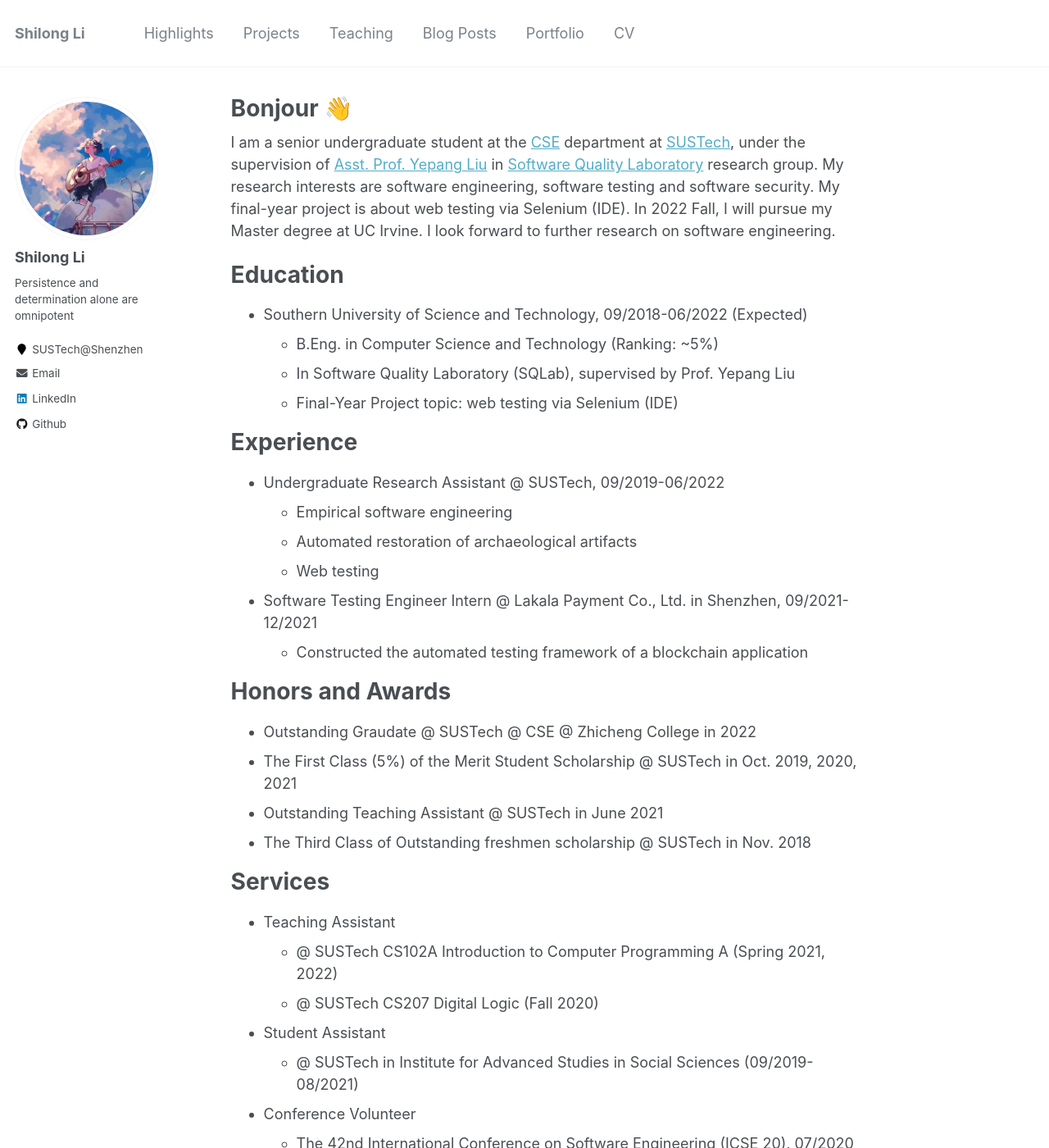
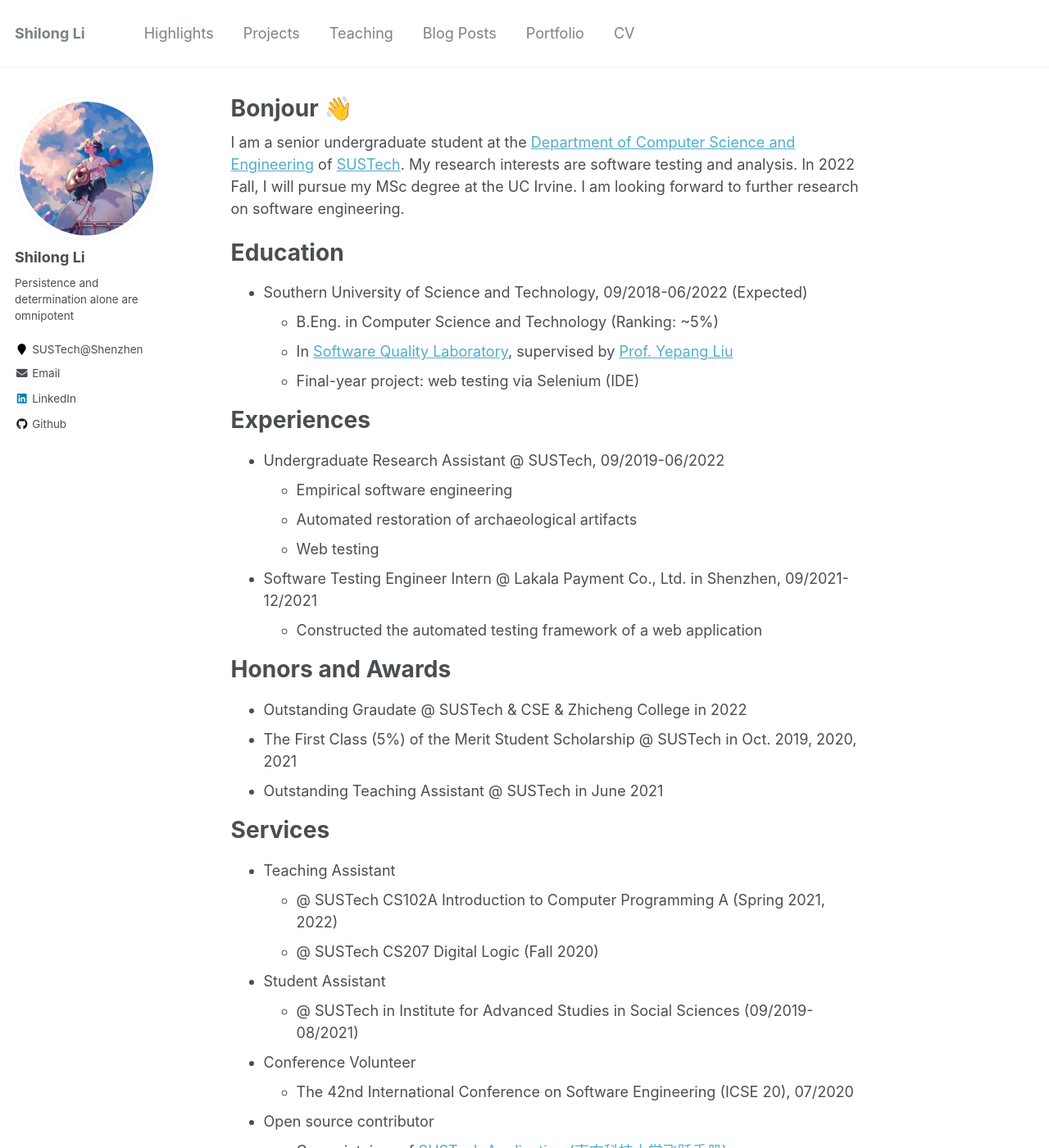
Before and after one commit to lethal233/lethal233.github.io, a Jekyll site: the page built from _pages/about.md, in a window 1280 px wide and 1400 px high. Shown: the whole window at 82% size. Built offline with Jekyll 4.4.1, drawn with Linux system fonts in a browser that asks for light colours.

Commit message:
[update]

```diff
--- a/_pages/about.md
+++ b/_pages/about.md
@@ -8,16 +8,16 @@
   - /about.html
 ---
 
-I am a senior undergraduate student at the [CSE](http://cse.sustech.edu.cn) department at [SUSTech](https://www.sustech.edu.cn), under the supervision of [Asst. Prof. Yepang Liu](https://yepangliu.github.io) in [Software Quality Laboratory](https://sqlab-sustech.github.io) research group. My research interests are software engineering, software testing and software security. My final-year project is about web testing via Selenium (IDE). In 2022 Fall, I will pursue my Master degree at UC Irvine. I look forward to further research on software engineering.
+I am a senior undergraduate student at the [Department of Computer Science and Engineering](http://cse.sustech.edu.cn) of [SUSTech](https://www.sustech.edu.cn). My research interests are software testing and analysis. In 2022 Fall, I will pursue my MSc degree at the UC Irvine. I am looking forward to further research on software engineering.
 
 # Education
 
 - Southern University of Science and Technology, 09/2018-06/2022 (Expected)
   - B.Eng. in Computer Science and Technology (Ranking: ~5%)
-  - In Software Quality Laboratory (SQLab), supervised by Prof. Yepang Liu
-  - Final-Year Project topic: web testing via Selenium (IDE)
+  - In [Software Quality Laboratory](https://sqlab-sustech.github.io), supervised by [Prof. Yepang Liu](https://yepangliu.github.io)
+  - Final-year project: web testing via Selenium (IDE)
 
-# Experience
+# Experiences
 
 - Undergraduate Research Assistant @ SUSTech, 09/2019-06/2022
   - Empirical software engineering
@@ -25,14 +25,13 @@
   - Web testing
 
 - Software Testing Engineer Intern @ Lakala Payment Co., Ltd. in Shenzhen, 09/2021-12/2021
-  - Constructed the automated testing framework of a blockchain application
+  - Constructed the automated testing framework of a web application
 
 # Honors and Awards
 
-- Outstanding Graudate @ SUSTech @ CSE @ Zhicheng College in 2022
+- Outstanding Graudate @ SUSTech & CSE & Zhicheng College in 2022
 - The First Class (5%) of the Merit Student Scholarship @ SUSTech in Oct. 2019, 2020, 2021
 - Outstanding Teaching Assistant @ SUSTech in June 2021
-- The Third Class of Outstanding freshmen scholarship @ SUSTech in Nov. 2018
 
 # Services
 
```
Also changed, not shown: _pages/projects.md (+2 -2 lines).
